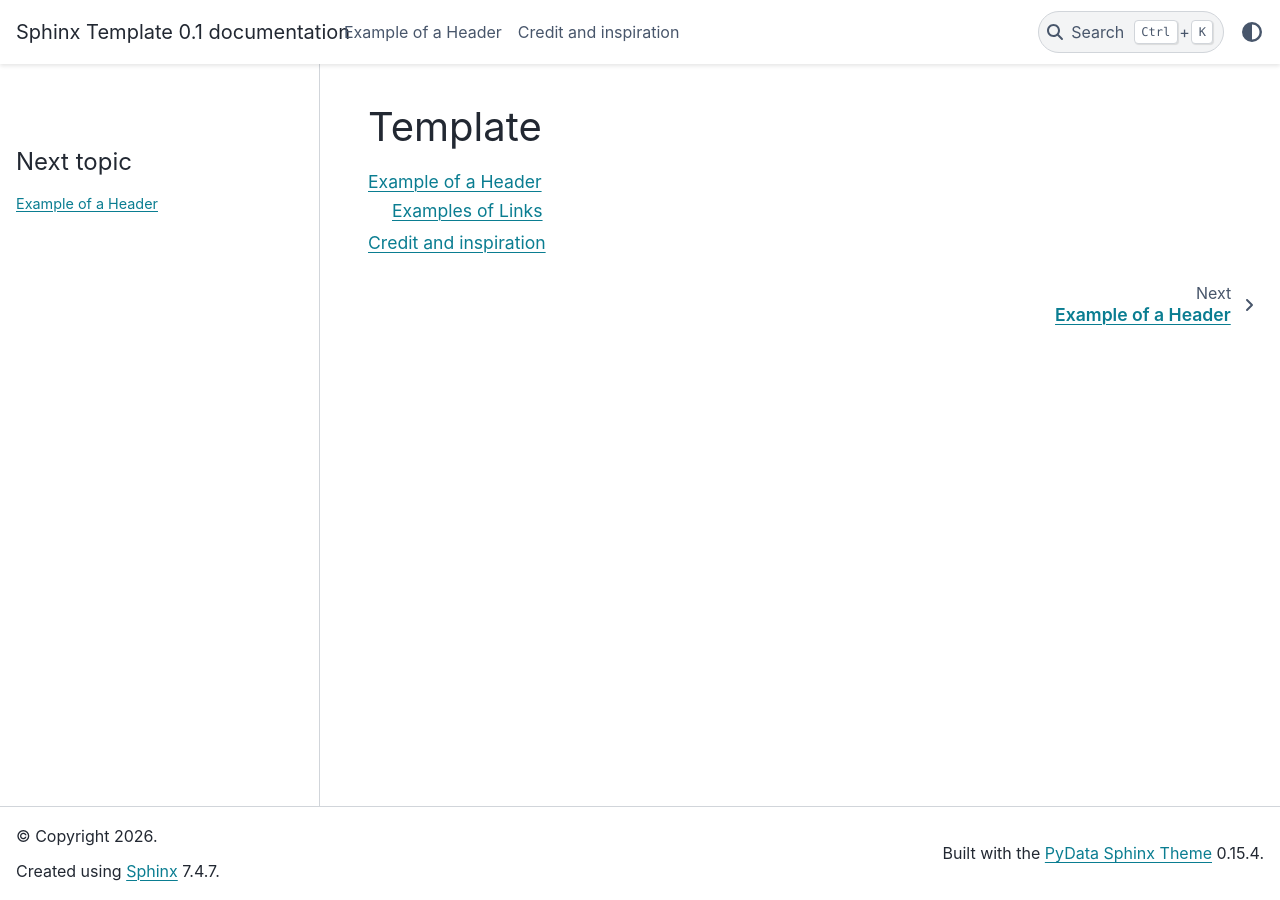
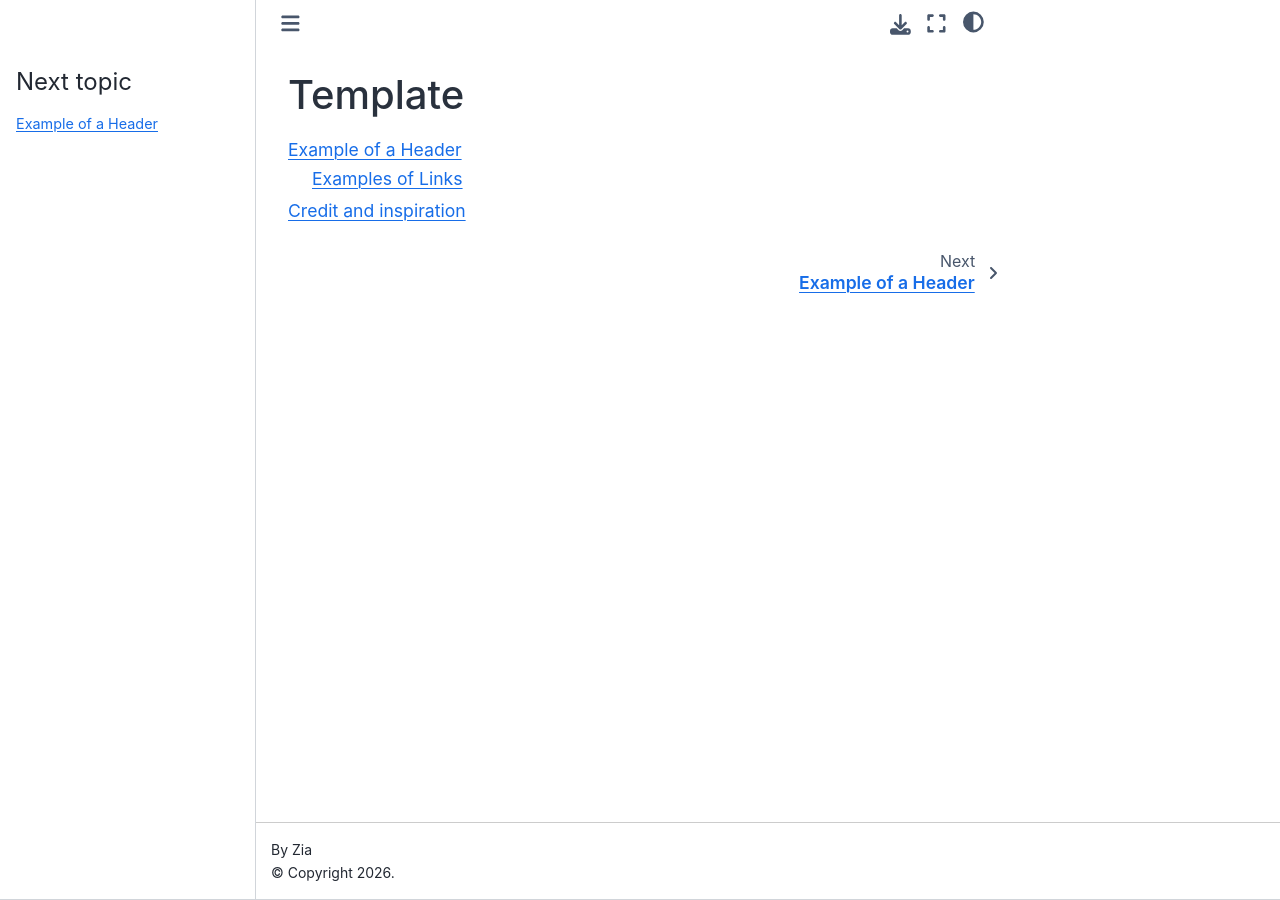
Before and after one commit to ZiaCreatesIdeas/STUDY_ISAAC_RL, a Sphinx documentation site: the page built from doc/index.rst, in a window 1280 px wide. Built offline with Sphinx 7.4.7 and the Sphinx Book theme 1.1.4, drawn with Linux system fonts in a browser that asks for light colours.

Commit message:
Book Theme

```diff
--- a/doc/conf.py
+++ b/doc/conf.py
@@ -64,7 +64,7 @@ source_suffix = '.rst'
 master_doc = 'index'
 
 # General information about the project.
-project = 'Sphinx Template'
+project = 'Study Isaac RL'
 copyright = '2026'
 author = 'Zia'
 
@@ -102,9 +102,12 @@ todo_include_todos = False
 # The theme to use for HTML and HTML Help pages.  See the documentation for
 # a list of builtin themes.
 #
+
+html_theme = "sphinx_book_theme"
+
 # html_theme = 'sphinx_rtd_theme'
 
-html_theme = "pydata_sphinx_theme"
+# html_theme = "pydata_sphinx_theme"
 
 # Theme options are theme-specific and customize the look and feel of a theme
 # further.  For a list of options available for each theme, see the
```
Also changed, not shown: 1 other file.
